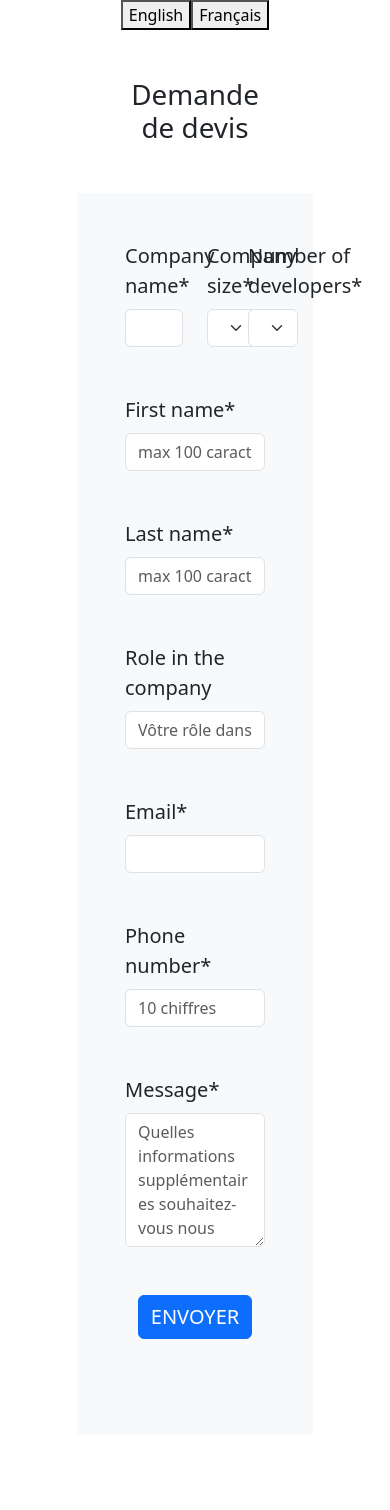
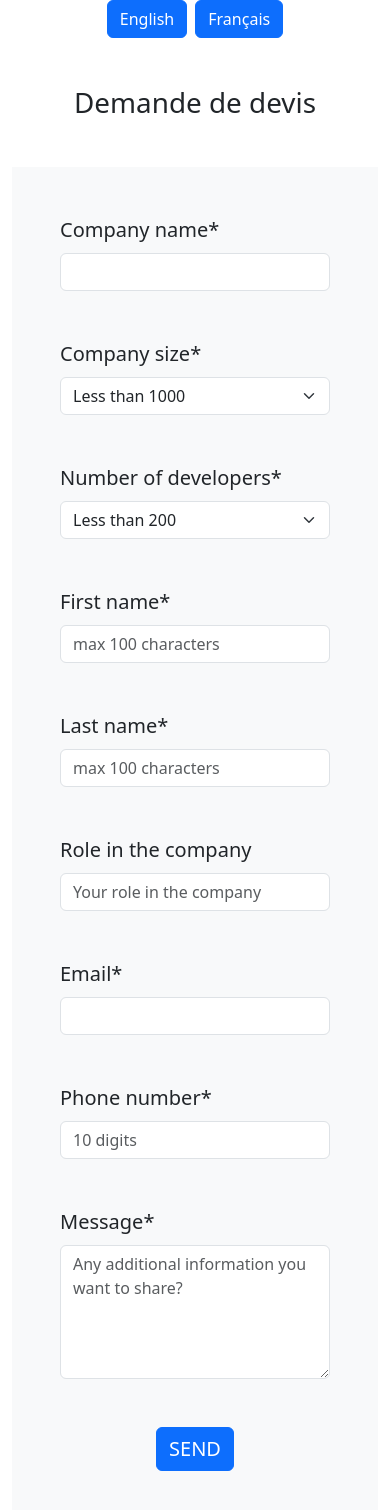
Before and after one commit to etukozoglu/dream-team-cust, a Vue app in the folder dt-presentation/: page / in a window 390 px wide. Shown: the top 1510 px of the page. Before the commit the page ends 1435 px from the top, so only its background shows below. Built offline with nearby package versions, Linux system fonts and the light colour scheme.

Commit message:
Correction of the mobile version + i18n

```diff
--- a/dt-presentation/src/components/CustomerForm.vue
+++ b/dt-presentation/src/components/CustomerForm.vue
@@ -1,28 +1,28 @@
 <template>
-
 <div class="language-switcher text-center">
-      <button @click="changeLanguage('en')">English</button>
-      <button @click="changeLanguage('fr')">Français</button>
+  <button class="btn btn-primary me-2" @click="changeLanguage('en')">English</button>
+  <button class="btn btn-primary" @click="changeLanguage('fr')">Français</button>
 </div>
 
-  <div class="container col-8 ">
-    <h1 class="m-5 text-center ">Demande de devis</h1>
+
+<div class="container col-12 col-md-8">
+  <h1 class="m-5 text-center">Demande de devis</h1>
   <form class="p-5 fs-5 text bg-light">
     <div class="row align-items-end">
-        <div class="mb-5 col-6">
+      <div class="mb-5 col-12 col-md-6">
         <label for="companyName" class="form-label">{{ $t('company_name') }}*</label>
-          <input type="text"  class="form-control" id="companyName" name="companyName" required>
+        <input type="text" class="form-control" id="companyName" name="companyName" required>
       </div>
-        <div class="mb-5 col-3 flex-column">
-          <label class="form-label " for="size">{{ $t('company_size') }}*</label>
+      <div class="mb-5 col-12 col-md-3">
+        <label class="form-label" for="size">{{ $t('company_size') }}*</label>
         <select class="form-select w-100" name="size" id="size" required>
           <option value="">Less than 1000</option>
           <option value="">From 1000 to 10000</option>
           <option value="">More than 10000</option>
         </select>
       </div>
-        <div class="mb-5 col-3 flex-column">
-          <label class="form-label " for="devNumber">{{ $t('number_of_developers') }}*</label>
+      <div class="mb-5 col-12 col-md-3">
+        <label class="form-label" for="devNumber">{{ $t('number_of_developers') }}*</label>
         <select class="form-select w-100" name="devNumber" id="devNumber" required>
           <option value="">Less than 200</option>
           <option value="">From 200 to 1000</option>
@@ -31,51 +31,50 @@
       </div>
     </div>
 
-      <div class="row  align-items-end">
-        <div class="mb-5 col">
+    <div class="row align-items-end">
+      <div class="mb-5 col-12 col-md-6">
         <label for="firstname" class="form-label">{{ $t('first_name') }}*</label>
-          <input type="text" placeholder="max 100 caractères" class="form-control" id="firstname" name="firstname">
+        <input type="text" :placeholder="$t('placeholders.firstname')" class="form-control" id="firstname" name="firstname">
       </div>
-        <div class="mb-5 col">
+      <div class="mb-5 col-12 col-md-6">
         <label for="lastname" class="form-label">{{ $t('last_name') }}*</label>
-          <input type="text" placeholder="max 100 caractères"  class="form-control" id="lastname" name="lastname">
+        <input type="text" :placeholder="$t('placeholders.lastname')" class="form-control" id="lastname" name="lastname">
       </div>
     </div>
 
-    <div class="row  align-items-end">
-      <div class="mb-5 col">
+    <div class="row align-items-end">
+      <div class="mb-5 col-12">
         <label for="role" class="form-label">{{ $t('role') }}</label>
-        <input type="text" placeholder="Vôtre rôle dans la société" class="form-control" id="role" name="role">
+        <input type="text" :placeholder="$t('placeholders.role')" class="form-control" id="role" name="role">
       </div>
     </div>
 
-    <div class="row  align-items-end">
-      <div class="mb-5 col">
+    <div class="row align-items-end">
+      <div class="mb-5 col-12 col-md-6">
         <label for="email" class="form-label">{{ $t('email') }}*</label>
         <input type="email" class="form-control" id="email" name="email" required>
       </div>
-      <div class="mb-5 col">
+      <div class="mb-5 col-12 col-md-6">
         <label for="phoneNumber" class="form-label">{{ $t('phone_number') }}*</label>
-        <input type="tel" placeholder="10 chiffres"  id="phoneNumber" class="form-control" required>
+        <input type="tel" :placeholder="$t('placeholders.phone_number')" id="phoneNumber" class="form-control" required>
       </div>
     </div>
 
-    <div class="row  align-items-end">
-      <div class="mb-5 msg">
+    <div class="row align-items-end">
+      <div class="mb-5 col-12">
         <label for="msg" class="form-label">{{ $t('message') }}*</label>
-        <textarea maxlength="2000" rows="5" placeholder="Quelles informations supplémentaires souhaitez-vous nous communiquer ?"  class="form-control" id="msg" name="msg" required></textarea>
+        <textarea maxlength="2000" rows="5" :placeholder="$t('placeholders.message')"  class="form-control" id="msg" name="msg" required></textarea>
       </div>
     </div>
 
-    <div class="row  align-items-end">
-      <div class=" mb-5 col-12 text-center">
+    <div class="row align-items-end">
+      <div class="mb-5 col-12 text-center">
         <button type="submit" class="btn btn-primary fs-5 text" @click.prevent="submitForm">{{ $t('button') }}</button>
       </div>
     </div>
-
-
   </form>
 </div>
+
 </template>
 
 <script>
--- a/dt-presentation/src/locales/en.json
+++ b/dt-presentation/src/locales/en.json
@@ -8,5 +8,13 @@
     "number_of_developers": "Number of developers",
     "role": "Role in the company",
     "message": "Message",
-    "button": "ENVOYER"
+    "button": "SEND",
+    "placeholders": {
+      "company_name": "Enter your company name",
+      "firstname": "max 100 characters",
+      "lastname": "max 100 characters",
+      "role": "Your role in the company",
+      "phone_number": "10 digits",
+      "message": "Any additional information you want to share?"
+    }
   }
--- a/dt-presentation/src/locales/fr.json
+++ b/dt-presentation/src/locales/fr.json
@@ -8,5 +8,13 @@
     "number_of_developers": "Nombre de développeurs",
     "role": "Fonction",
     "message": "Message",
-    "button": "SEND"
+    "button": "ENVOYER",
+    "placeholders": {
+      "company_name": "Entrez le nom de votre entreprise",
+      "firstname": "max 100 caractères",
+      "lastname": "max 100 caractères",
+      "role": "votre rôle dans l'entreprise",
+      "phone_number": "10 chiffres",
+      "message": "Quelles informations supplémentaires souhaitez-vous partager ?"
+    }
   }
```
Lines whose indentation alone changed are shown as unchanged.
